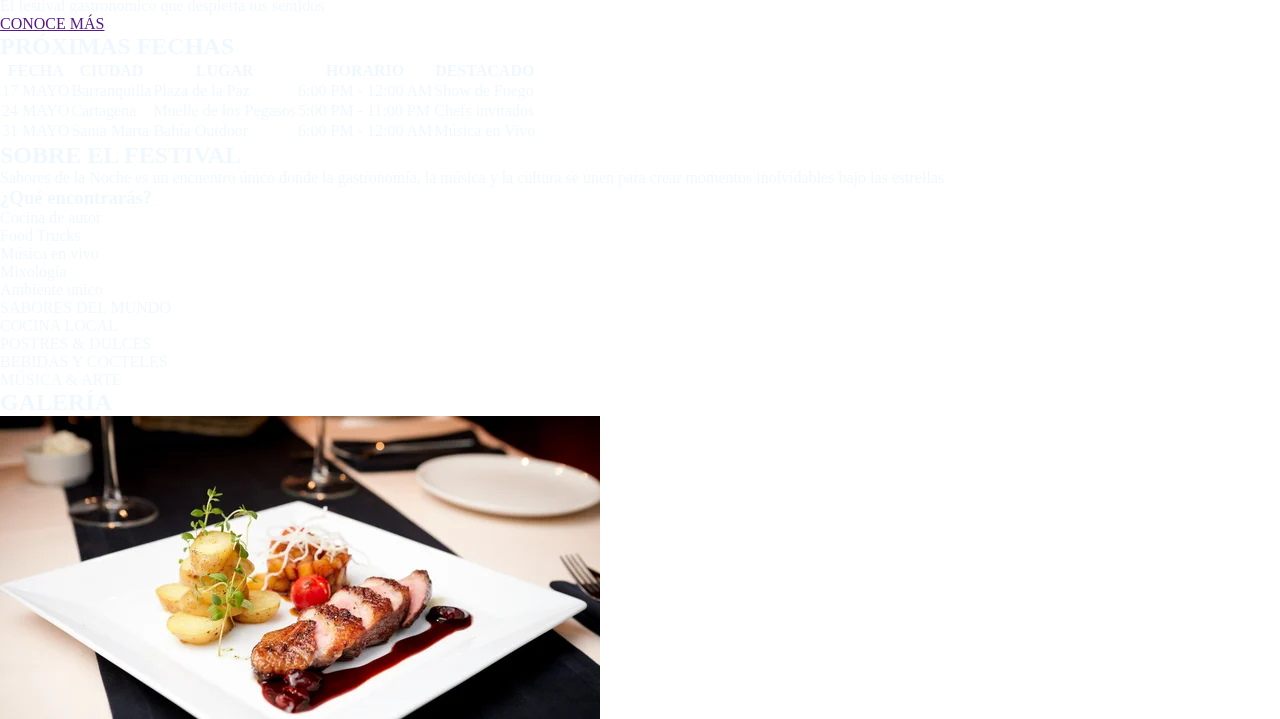
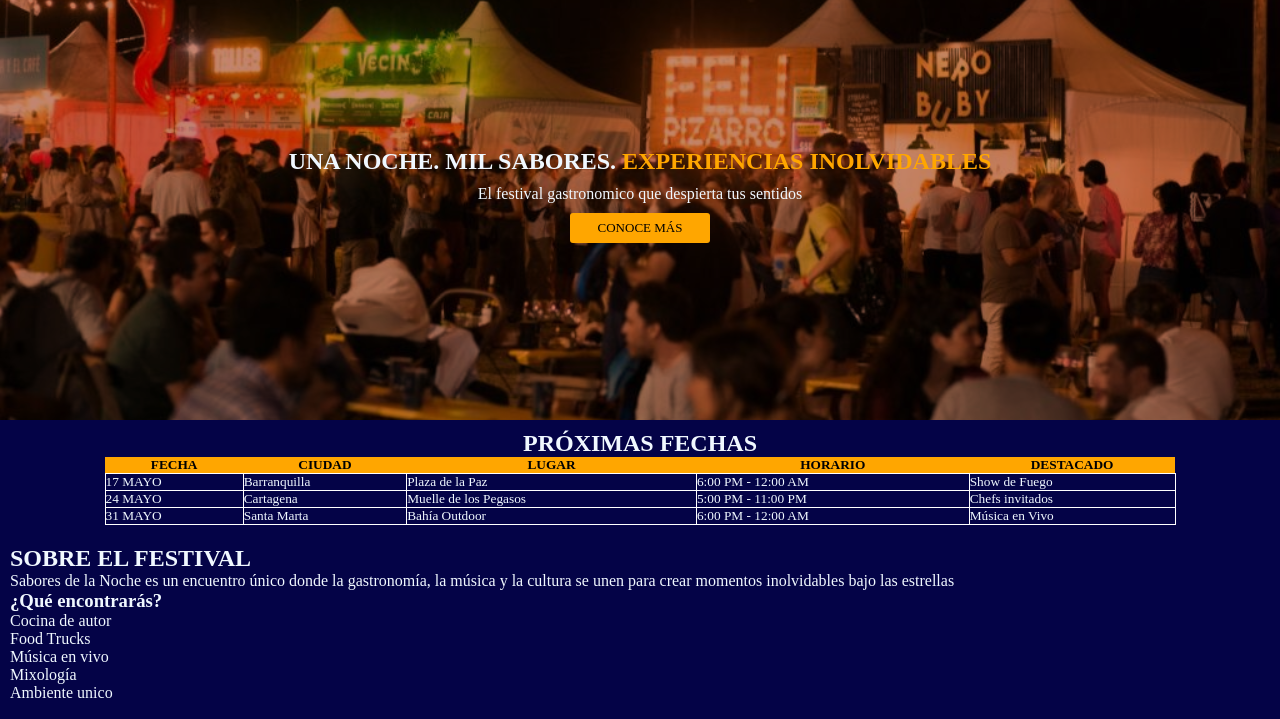
Before and after one commit to Luyss264/simulacroHTMLpruebaDesempeno, a plain HTML site: page index.html in a window 1280 px wide. Shown: the part 70-789 px from the top of the page. Drawn offline with Linux system fonts and the light colour scheme.

Commit message:
en proceso

```diff
--- a/css/style.css
+++ b/css/style.css
@@ -4,12 +4,16 @@
     box-sizing: border-box;
 }
 
+:root{
+    --spantitle-color: rgb(255, 166, 0);
+}
 body{
     width: 100vw;
     height: 100vh;
     display: flex;
     color: aliceblue;
     flex-direction: column;
+    background-color: rgb(4, 3, 71);
 }
 
 header{
@@ -27,7 +31,7 @@ header{
 }
 
 .title span{
-    color: darkorange;
+    color: var(--spantitle-color);
 }
 
 header figure {
@@ -42,8 +46,74 @@ header figure img{
 main{
     flex: 1;
     width: 100%;
+    display: flex;
+    flex-direction: column;
 }
 
 main .hero{
-    background: ;
+    background-image: url(../assets/images/51638731806_3c31389b9b_k-1-1024x683.jpg);
+    background-color: rgba(148, 39, 0, 0.562);
+    background-blend-mode: multiply;
+    background-repeat: no-repeat;
+    background-size: cover;
+    background-position: center;
+    width: 100%;
+    height: 450px;
+    display: grid;
+    place-items: center;
 }
+
+.hero div{
+    width: 80%;
+    display: flex;
+    flex-direction: column;
+    justify-content: center;
+    text-align: center;
+    align-items: center;
+    gap: 10px;
+}
+
+.hero div h2 span{
+    color: var(--spantitle-color);
+    width: 100%;
+}
+
+.hero div a{
+    text-decoration: none;
+    color: black;
+    width: 140px;
+    height: 30px;
+    background-color: var(--spantitle-color);
+    display: grid;
+    place-content: center;
+    font-size: small;
+    border-radius: 3px;
+}
+
+.fechas, .sobre , .zonas{
+    width: 100%;
+    height: auto;
+    padding: 10px;
+}
+
+.fechas{
+    display: flex;
+    flex-direction: column;
+    justify-content: center;
+    align-items: center;
+}
+
+.fechas table{
+    font-size: smaller;
+    border-collapse: collapse;
+    width: 85%;
+    height: auto;
+}
+
+.fechas table td{
+    border: 1px solid white;
+}
+.fechas table th{
+    background-color: var(--spantitle-color);
+    color: black;
+}
--- a/index.html
+++ b/index.html
@@ -13,9 +13,11 @@
     </header>
     <main>
         <section class="hero">
-            <h2>UNA NOCHE MIL SABORES <span>EXPERIENCIAS INOLVIDABLES</span></h2>
-            <p>El festival gastronomico que despierta tus sentidos</p>
-            <a href="">CONOCE MÁS</a>
+            <div>
+                <h2>UNA NOCHE. MIL SABORES. <span>EXPERIENCIAS INOLVIDABLES</span></h2>
+                <p>El festival gastronomico que despierta tus sentidos</p>
+                <a href="">CONOCE MÁS</a>
+            </div>
         </section>
         <section class="fechas">
             <h2>PRÓXIMAS FECHAS</h2>
@@ -71,7 +73,7 @@
                 </ul>
             </article>
         </section>
-        <section>
+        <section class="zonas">
            <div>
                 <figure></figure>
                 <p>SABORES DEL MUNDO</p>
@@ -93,7 +95,7 @@
                 <p>MÚSICA & ARTE</p>
            </div>
         </section>
-        <section>
+        <section class="gallery">
             <h2>GALERÍA</h2>
             <figure>
                 <img src="./assets/images/depositphotos_12174935-stock-photo-roasted-duck.jpg" alt="">
```
